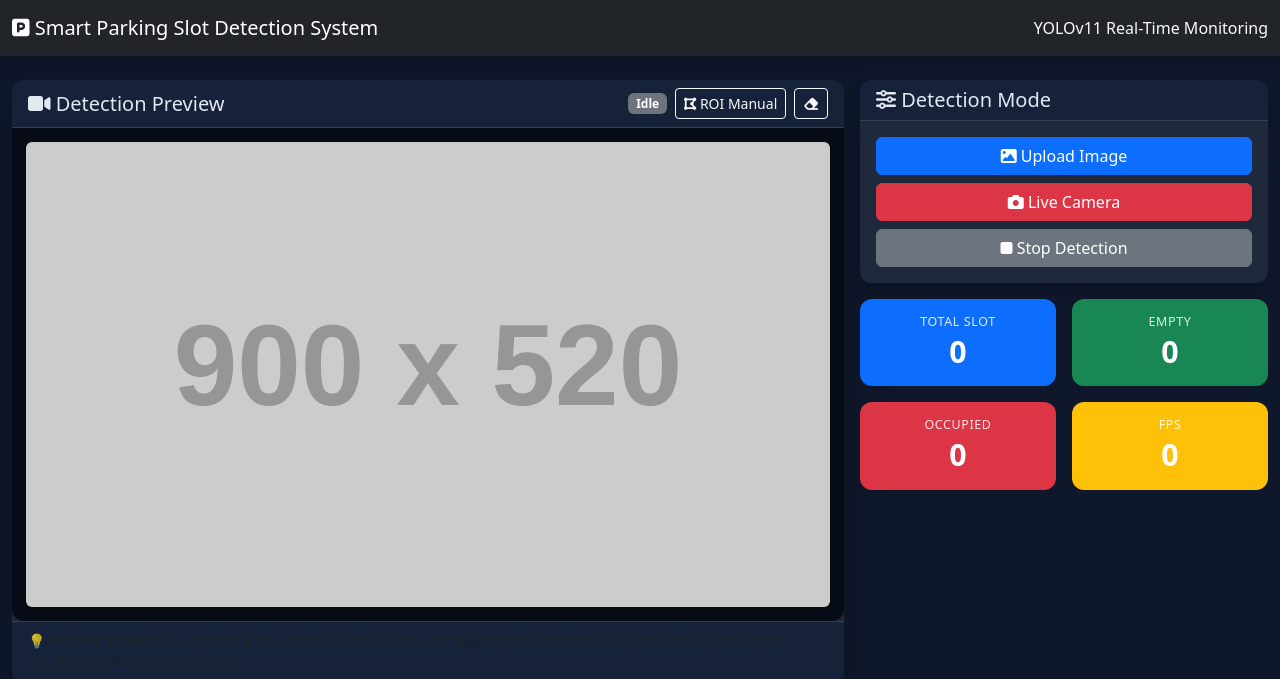
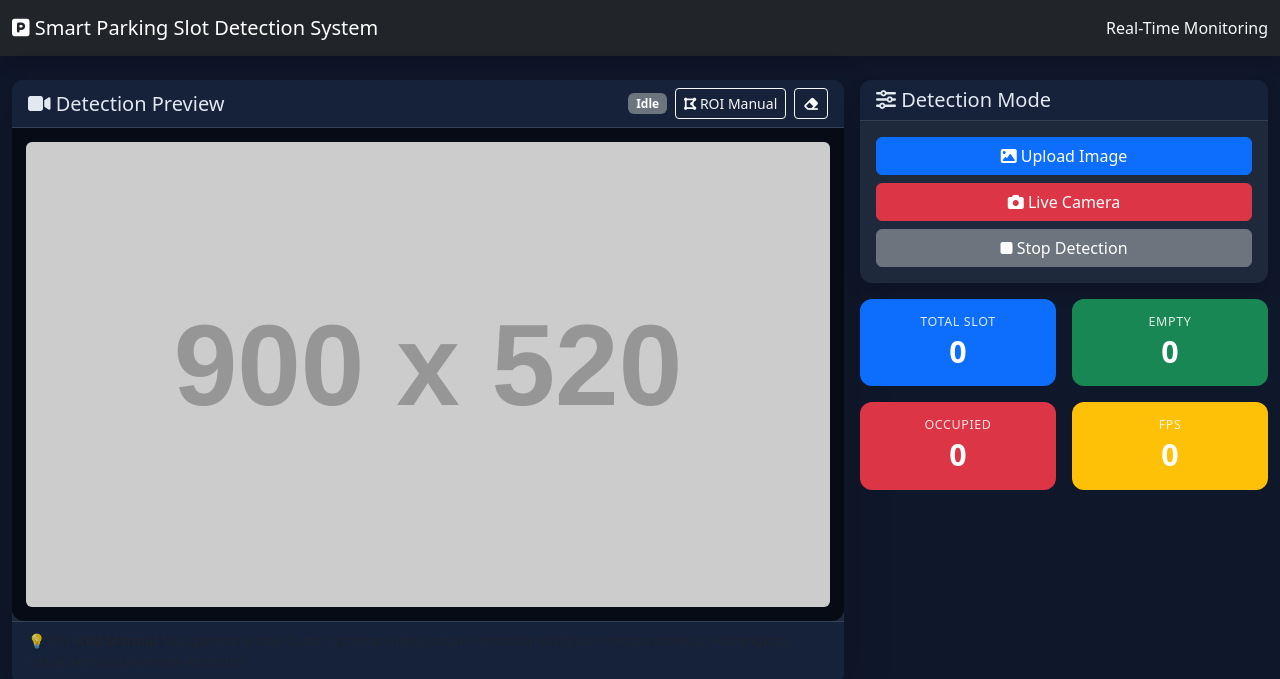
Before and after one commit to fajari22ti/uas_vision, a Flask app: page / in a window 1280 px wide. Shown: the top 679 px of the page. Run offline with Flask 3, Linux system fonts and the light colour scheme; grey boxes labelled with a size stand in for pictures from a placeholder-image service; parts of the project's set-up code (start-up, migrations or seed data) failed here and were passed over; some libraries are stand-ins or nearby versions.

Commit message:
Update index.html

```diff
--- a/templates/index.html
+++ b/templates/index.html
@@ -16,7 +16,7 @@
       <i class="fa-solid fa-square-parking"></i>
       Smart Parking Slot Detection System
     </span>
-    <span class="text-light d-none d-md-inline">YOLOv11 Real-Time Monitoring</span>
+    <span class="text-light d-none d-md-inline">Real-Time Monitoring</span>
   </div>
 </nav>
 
```
